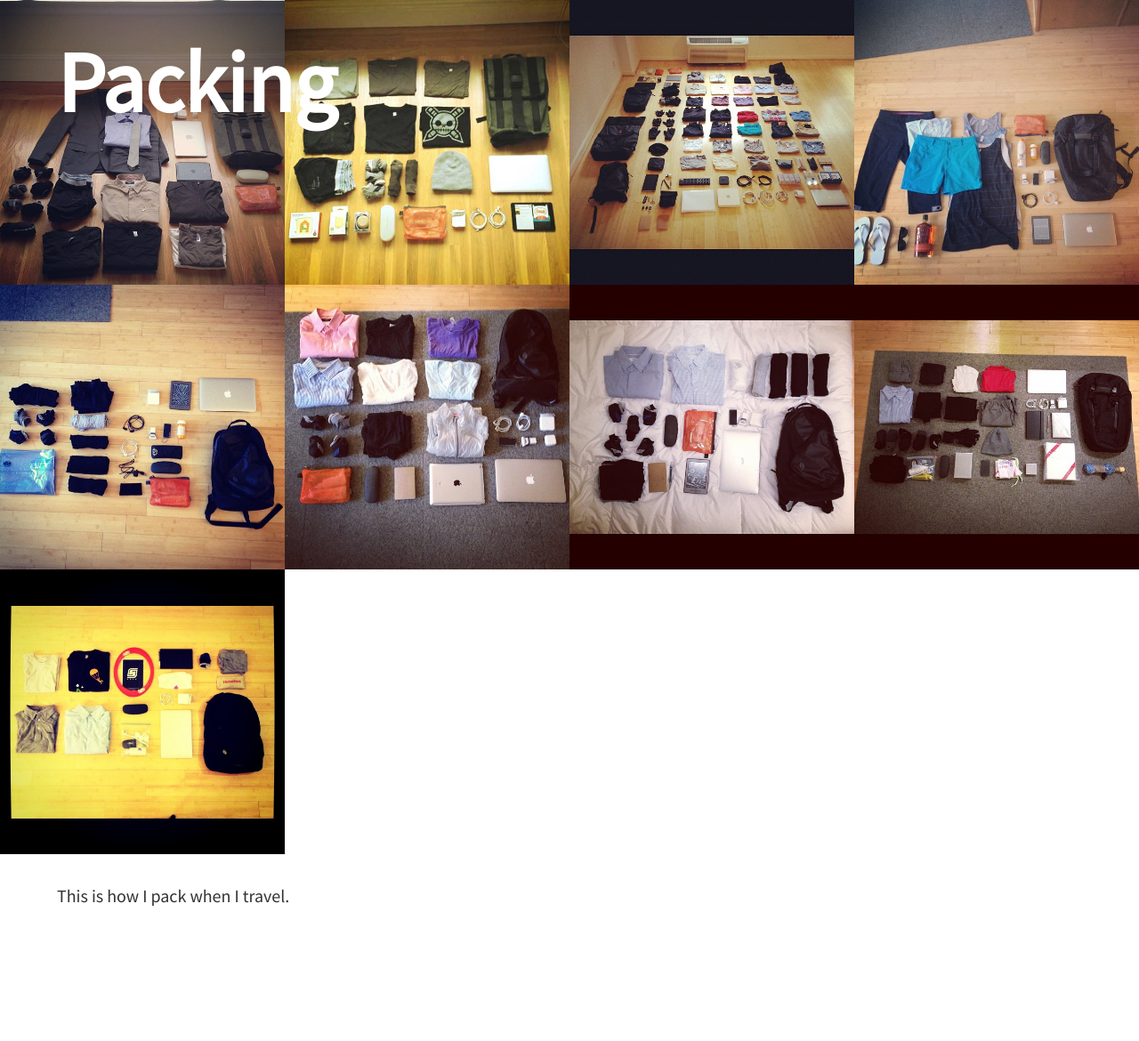
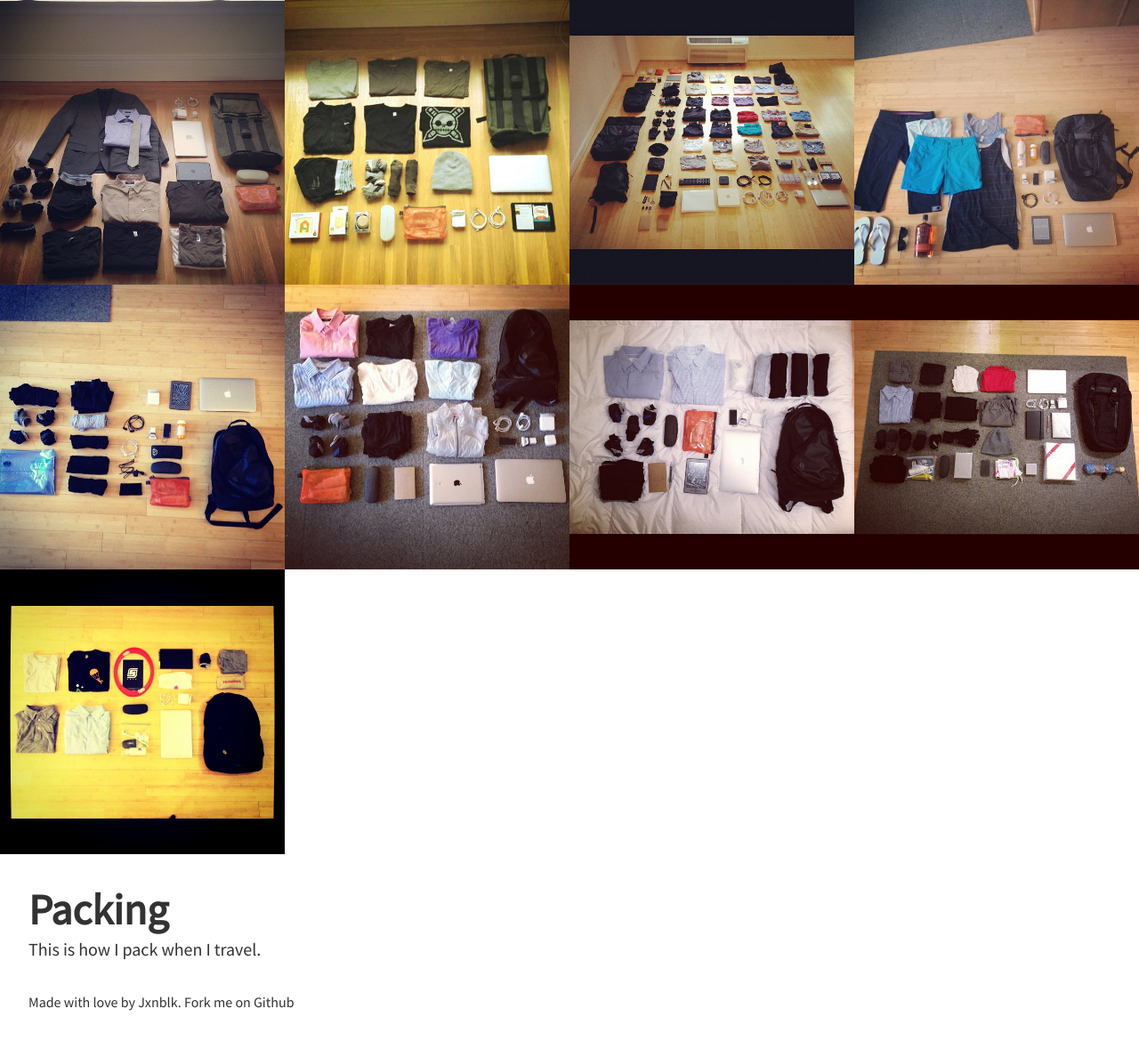
Before and after one commit to jxnblk/packing, a Jekyll site: the page built from index.html, in a window 1280 px wide. Shown: the whole page at 89% size. Built offline with Jekyll 4.4.1, drawn with Linux system fonts in a browser that asks for light colours; the list of posts is cut into pages by our own code; before the commit the page ends 1054 px from its top, so only the background shows below that.

Commit message:
cleaning up

```diff
--- a/_includes/_footer.html
+++ b/_includes/_footer.html
@@ -1,6 +1,8 @@
 
 <footer class="pad">
-  <p>{{ site.description }}</p>
+  <h1>{{ site.name }}</h1>
+  <p class="mb">{{ site.description }}</p>
+  <p class="small">Made with love by <a href="http://jxnblk.com">Jxnblk</a>. <a href="http://github.com/jxnblk/packing">Fork me on Github</a></p>
 </footer>
 </body>
 </html>
--- a/_includes/_header.html
+++ /dev/null
@@ -1,5 +0,0 @@
-
-<header class="pad pos-abs z1">
-  <h1 class="white">{{site.name}}</h1>
-  <!-- <p>{{site.description}}</p> -->
-</header>
--- a/_layouts/default.html
+++ b/_layouts/default.html
@@ -1,7 +1,5 @@
 
 {% include _head.html %}
-
-{%include _header.html %}
 
 {{ content }}
 
--- a/style.css
+++ b/style.css
@@ -12,34 +12,16 @@ h1, h2, h3, h4, h5, h6 {
   line-height: 1.25;
 }
 
-h1 {
-  font-size: 96px;
-  margin: 0;
-}
-
-h2 {
-  font-size: 32px;
-  font-weight: normal;
-  margin: 0;
-}
-
-h3 {
-  font-size: 24px;
-  margin: 0;
-}
-
-p {
-  font-size: 20px;
-  margin-top: 0;
-}
+h1, .h1 { font-size: 48px; }
+h2, .h2 { font-size: 32px; }
+h3, .h3 { font-size: 24px; }
+p, .p   { font-size: 20px; }
+small, .small { font-size: 16px;}
 
 a {
   color: #333;
-  text-decoration: none;
-}
-a:hover {
-  color: #069;
-}
+  text-decoration: none; }
+  a:hover { color: #069; }
 
 .wrap {
   width: 90%;
@@ -50,8 +32,8 @@ a:hover {
   padding-left: 5%;
 }
 
-.mb { margin-bottom: 64px; }
-.pad { padding: 32px 64px;}
+.mb { margin-bottom: 32px; }
+.pad { padding: 32px; }
 
 .pos-rel { position: relative; }
 .pos-abs { position: absolute; }
@@ -60,10 +42,17 @@ a:hover {
   right:0;
   bottom:0;
   left:0;
-  margin: auto;
-}
+  margin: auto; }
+
+.top    { top: 0; }
+.right  { right: 0; }
+.bottom { bottom: 0; }
+.left   { left: 0; }
+
 .z1 { z-index: 1; }
 .z2 { z-index: 2; }
+.z3 { z-index: 3; }
+.z4 { z-index: 4; }
 
 .db { display: block;}
 
@@ -71,11 +60,12 @@ a:hover {
 .img-fill {
   max-width: 100%;
   max-height: 100%;
-  /*max-height: 100%;
-  max-width: 100%;*/
 }
-/*.maxhi100 { max-height: 100%; }*/
+
 .overhide { overflow: hidden; }
+
+
+/* Minimal Grid */
 
 .grid {
   float: left;
@@ -83,9 +73,7 @@ a:hover {
 }
   @media screen and (min-width: 512px) and (max-width: 895px) {
     .grid { width: 50%; }
-    .grid:nth-child(2n+1) {
-      clear: left;
-    }
+    .grid:nth-child(2n+1) { clear: left; }
   }
   @media screen and (min-width: 896px) and (max-width: 1279px) {
     .grid { width: 33.333333%; }
@@ -95,6 +83,21 @@ a:hover {
     .grid { width: 25%; }
     .grid:nth-child(4n+1) { clear: left; }
   }
+
+/**
+ *  Usage: Make sure that elements with the .grid class are
+ *  the only direct children of their container element.
+ *
+ *  Example:
+ *
+ *  <div>
+ *    <div class="grid"></div>
+ *    <div class="grid"></div>
+ *    <div class="grid"></div>
+ *    <div class="grid"></div>
+ *  </div>
+ */
+
 
 /* Float up animation */
 @-webkit-keyframes float-up {
```
